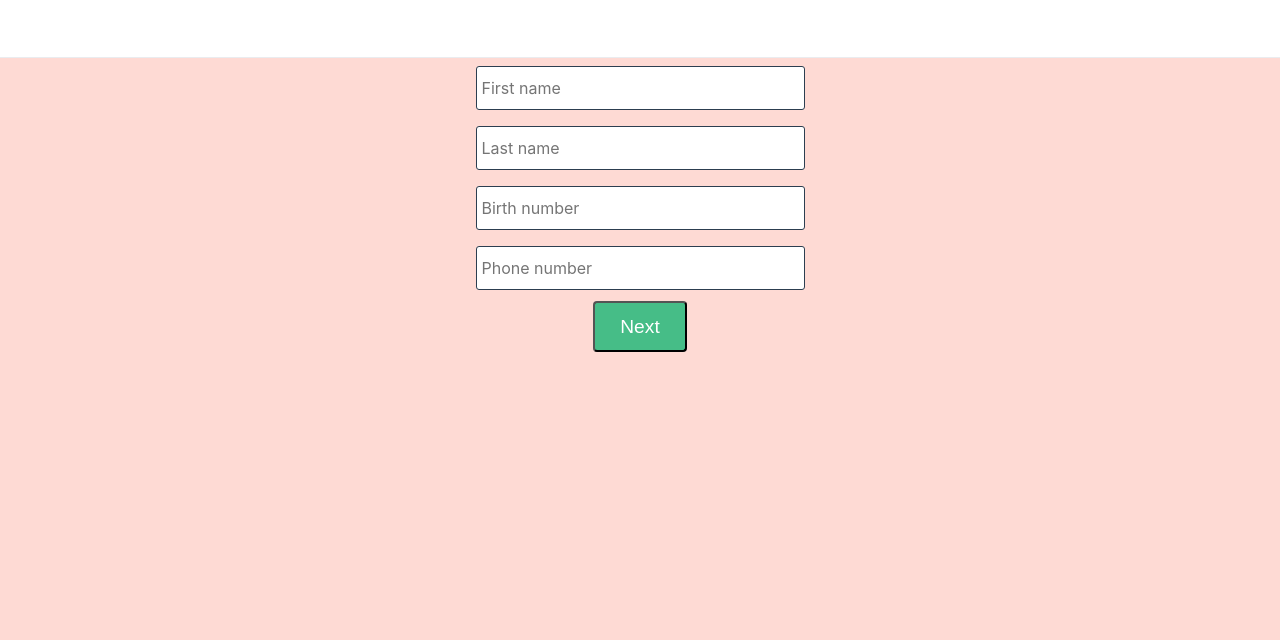
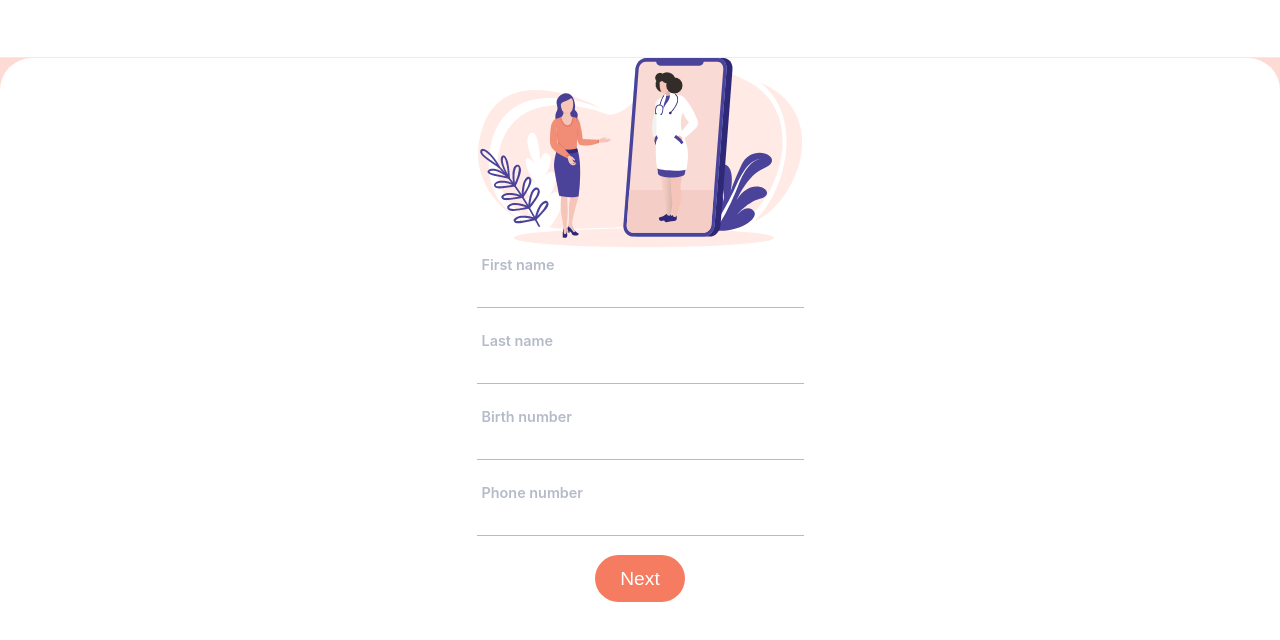
Before and after one commit to Smart-Triage/smart-triage, a Vue app: page /home in a window 1280 px wide. Both pictures are taken after a click on the button "Add patient". Shown: the top 640 px of the page. Built offline with nearby package versions, Linux system fonts and the light colour scheme; what vue-head, vue-uuid would draw is missing.

Commit message:
Form page css update

```diff
--- a/src/App.vue
+++ b/src/App.vue
@@ -41,7 +41,7 @@ export default {
 <style lang="scss">
 @import '@/theme/variables.scss';
 html {
- height: calc(100vh - 3.6rem);;
+ height: calc(100vh - 3.6rem);
 }
 body {
   margin: 0;
@@ -81,7 +81,7 @@ body {
 
     .main-wrapper {
       margin-top: 3.6rem;
-      // padding: 20px;
+      overflow: hidden;
       height: calc(100vh - 3.6rem);
 
       .page-wrapper {
--- a/src/theme/variables.scss
+++ b/src/theme/variables.scss
@@ -16,4 +16,5 @@ $primary-color-light: #fe8a70;
 $secondary-color: #32227f;
 $secondary-color-light: #4b3aa1;
 $bg-color: #fedad4;
-$main-text-color: #0D1F3C;
+$main-text-color: #0d1f3c;
+$secondary-text-color: #b5bbc9;
--- a/src/views/Form.vue
+++ b/src/views/Form.vue
@@ -1,7 +1,13 @@
 <template>
   <form class="container" @submit="formSubmit">
+    <div class="home-page-top-img">
+      <img src="@/assets/img/home-page-welcome-img.png" alt="" />
+    </div>
+
+    <div>
+      <label class="floating-label">First name</label>
       <input
-      placeholder="First name"
+        placeholder=""
         class="form-input"
         type="text"
         :value="currentPatient.firstName"
@@ -14,8 +20,9 @@
         "
       />
 
+      <label class="floating-label">Last name</label>
       <input
-      placeholder="Last name"
+        placeholder=""
         class="form-input"
         type="text"
         :value="currentPatient.lastName"
@@ -28,8 +35,9 @@
         "
       />
 
+      <label class="floating-label">Birth number</label>
       <input
-      placeholder="Birth number"
+        placeholder=""
         class="form-input"
         type="text"
         :value="currentPatient.birthNumber"
@@ -42,8 +50,9 @@
         "
       />
 
+      <label class="floating-label">Phone number</label>
       <input
-      placeholder="Phone number"
+        placeholder=""
         class="form-input"
         type="tel"
         :value="currentPatient.phoneNumber"
@@ -55,8 +64,8 @@
           })
         "
       />
-
-    <button type="submit" class="link">Next</button>
+    </div>
+    <button type="submit" class="link btn-primary">Next</button>
   </form>
 </template>
 
@@ -83,24 +92,48 @@ export default {
 }
 </script>
 
-<style scoped>
+<style scoped lang="scss">
+@import '@/theme/variables.scss';
 .container {
   display: flex;
   flex-direction: column;
   align-items: center;
-  width: 50%;
   margin: 0 auto;
+  background-color: white;
+  border-radius: 2em 2em 0 0;
+  height: 100vh;
+}
+
+.container div {
+  display: flex;
+  flex-direction: column;
+  align-items: center;
+}
+
+.floating-label {
+  display: flex;
+  align-self: flex-start;
+  margin: 0.5rem 0.5rem 0 0.5rem;
+  padding-left: 5px;
+  font-size: 0.9em;
+  font-weight: 600;
+  color: $secondary-text-color;
 }
 
 .form-input {
-  margin: 0.5rem;
+  margin: 0 0.5rem 1rem 0.5rem;
   padding-left: 5px;
-  height: 2.5rem;
+  height: 2rem;
   width: 20rem;
   outline: none;
   font: inherit;
-  border: 1px solid;
-  border-color: #2c3e50;
-  border-radius: 3px;
+  border-width: 0 0 1px 0;
+  border-color: $secondary-text-color;
+}
+
+.btn-primary {
+  background-color: $primary-color;
+  border-radius: 2em;
+  border: none;
 }
 </style>
--- a/src/views/Home.vue
+++ b/src/views/Home.vue
@@ -92,9 +92,10 @@ export default {
       color: $main-text-color;
     }
 
-    .home-page-btn {
+    .btn-primary {
       background-color: $primary-color;
       border-radius: 2em;
+      border: none;
     }
   }
 
```
Lines whose indentation alone changed are shown as unchanged.
